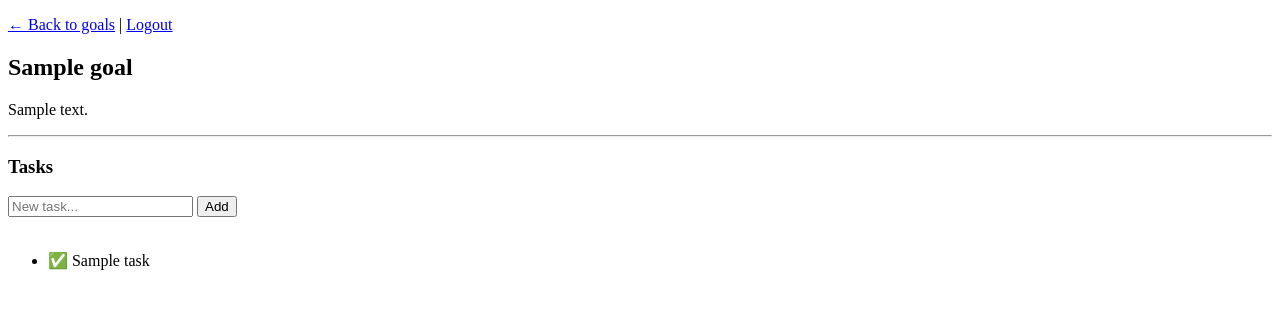
After one commit to SytsevichRoma/skilltracker, a Flask app: page /goals/1 in a window 1280 px wide. The commit adds this page. Shown: the top 309 px of the page. Run offline with Flask 3, Linux system fonts and the light colour scheme; a user stored in the database is signed in; tables that the repository leaves empty hold one stand-in row (values such as "Sample post").

Commit message:
Make goals clickable (goal detail page)

```diff
--- a/app/__init__.py
+++ b/app/__init__.py
@@ -4,6 +4,9 @@ from .extensions import db, migrate, login_manager, bcrypt
 from .routes.main import main_bp
 from .routes.auth import auth_bp
 from .routes.goals import goals_bp
+from .routes.tasks import tasks_bp
+
+
 
 
 def create_app():
@@ -20,6 +23,8 @@ def create_app():
     app.register_blueprint(main_bp)
     app.register_blueprint(auth_bp)
     app.register_blueprint(goals_bp)
+    app.register_blueprint(tasks_bp)
+
 
 
     return app
--- a/app/models/__init__.py
+++ b/app/models/__init__.py
@@ -1,2 +1,3 @@
 from .user import User
 from .goal import Goal
+from .task import Task
--- a/app/routes/goals.py
+++ b/app/routes/goals.py
@@ -2,6 +2,7 @@ from flask import Blueprint, render_template, request, redirect, url_for, flash
 from flask_login import login_required, current_user
 from app.extensions import db
 from app.models.goal import Goal
+from app.models.task import Task
 
 goals_bp = Blueprint("goals", __name__)
 
@@ -30,3 +31,10 @@ def create_goal():
         return redirect(url_for("goals.list_goals"))
 
     return render_template("goal_create.html")
+
+@goals_bp.get("/goals/<int:goal_id>")
+@login_required
+def goal_detail(goal_id):
+    goal = Goal.query.filter_by(id=goal_id, user_id=current_user.id).first_or_404()
+    tasks = Task.query.filter_by(goal_id=goal.id).order_by(Task.id.desc()).all()
+    return render_template("goal_detail.html", goal=goal, tasks=tasks)
--- /dev/null
+++ b/app/templates/goal_detail.html
@@ -0,0 +1,46 @@
+<!doctype html>
+<html>
+<head>
+  <meta charset="utf-8">
+  <title>{{ goal.title }}</title>
+</head>
+<body>
+
+  <p><a href="/goals">← Back to goals</a> | <a href="/logout">Logout</a></p>
+
+  <h2>{{ goal.title }}</h2>
+  {% if goal.description %}
+    <p>{{ goal.description }}</p>
+  {% endif %}
+
+  <hr>
+
+  <h3>Tasks</h3>
+
+  <form method="POST" action="/tasks/create">
+    <input type="hidden" name="goal_id" value="{{ goal.id }}">
+    <input type="text" name="title" placeholder="New task..." required>
+    <button type="submit">Add</button>
+  </form>
+
+  <br>
+
+  {% if tasks %}
+    <ul>
+      {% for t in tasks %}
+        <li>
+          {% if t.is_done %}
+            ✅
+          {% else %}
+            ⏳
+          {% endif %}
+          {{ t.title }}
+        </li>
+      {% endfor %}
+    </ul>
+  {% else %}
+    <p>No tasks yet</p>
+  {% endif %}
+
+</body>
+</html>
--- a/app/templates/goals.html
+++ b/app/templates/goals.html
@@ -16,7 +16,9 @@
     <ul>
       {% for g in goals %}
         <li>
-          <b>{{ g.title }}</b>
+          <a href="{{ url_for('goals.goal_detail', goal_id=g.id) }}"><b>{{ g.title }}</b></a>
+
+
           {% if g.description %}- {{ g.description }}{% endif %}
         </li>
       {% endfor %}
```
Also changed, not shown: app/models/task.py (added, +12 -0 lines), app/routes/tasks.py (added, +26 -0 lines), migrations/versions/159c77ad120c_create_tasks_table.py (added, +36 -0 lines).
